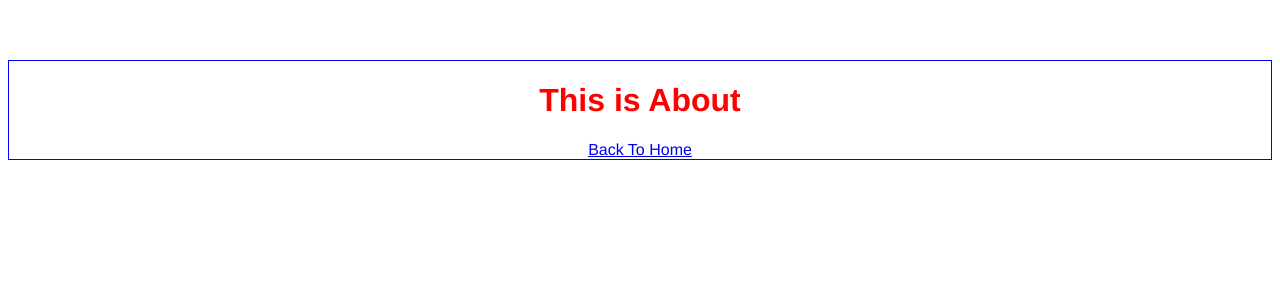
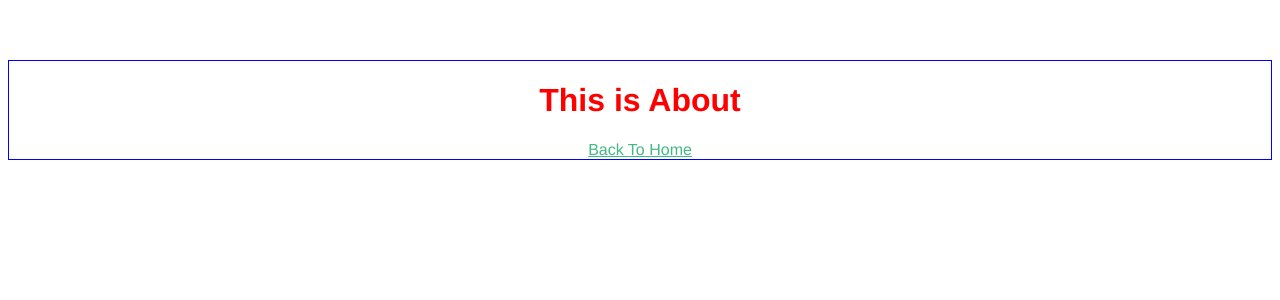
Before and after one commit to ericbastarache/learning-vue, a Vue app: page /#/about in a window 1280 px wide. Shown: the top 300 px of the page. Built offline with nearby package versions, Linux system fonts and the light colour scheme.

Commit message:
Updated about component

```diff
--- a/src/components/About.vue
+++ b/src/components/About.vue
@@ -19,8 +19,10 @@ export default {
 h1 {
   color: #ff0000;
 }
-
 div.bordered {
   border: 1px solid #0000ff;
 }
+a {
+  color: #42b983;
+}
 </style>
```
